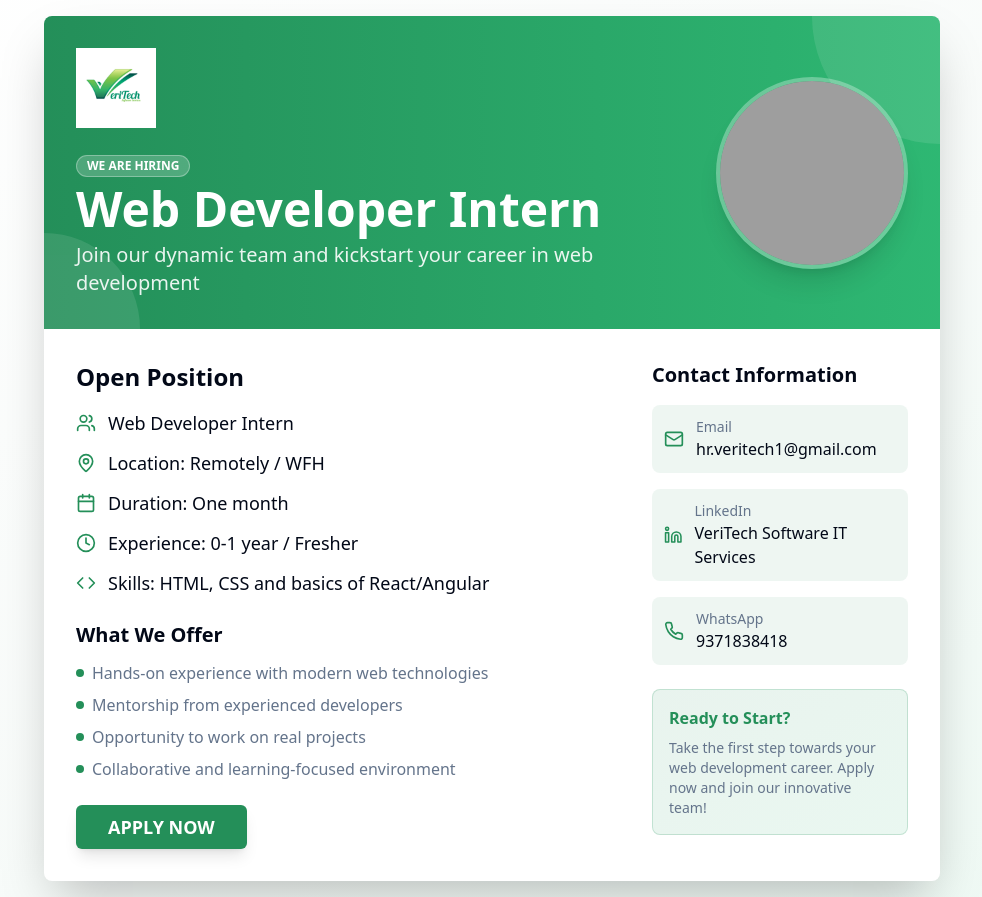
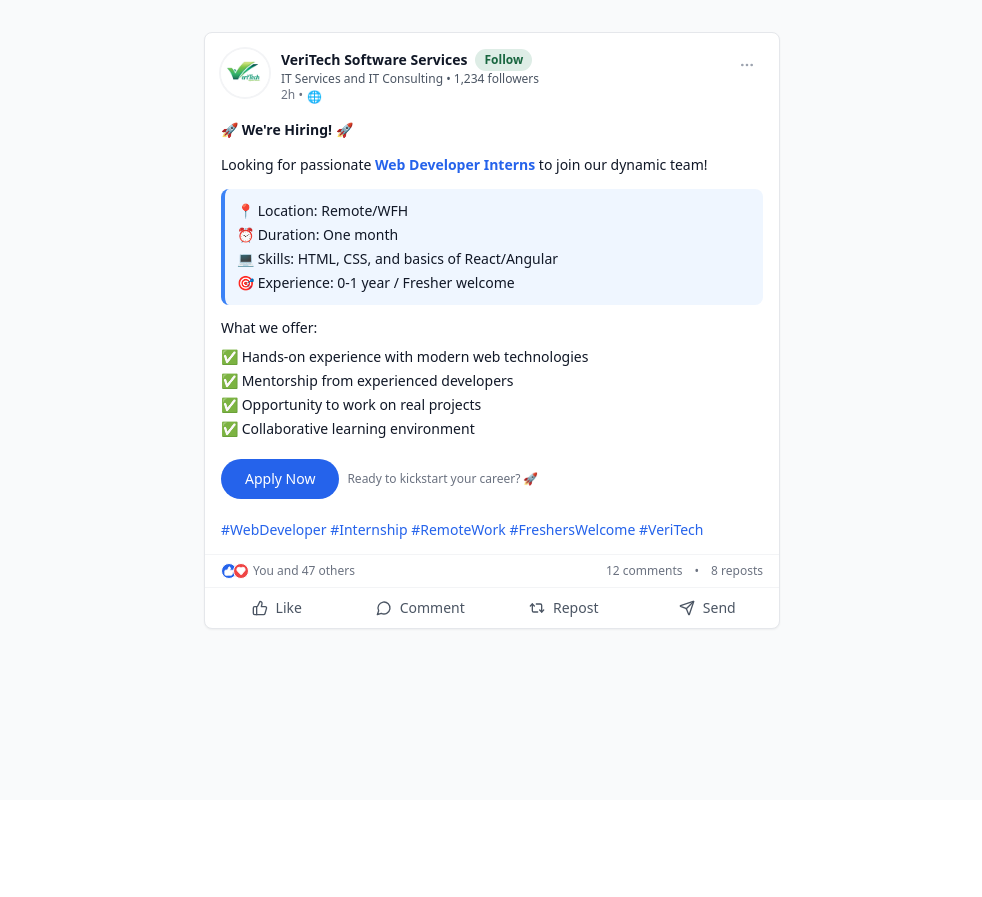
Before and after one commit to Jayeshg215/job-post-restyle-kit, a React (Vite) app: page / in a window 1280 px wide. Shown: the whole page, without its empty margins (148-1130 px from the left). After the commit the page ends 800 px from the top, so only its background shows below. Built offline with nearby package versions, Linux system fonts and the light colour scheme; grey boxes are pictures that could not be loaded.

Commit message:
Refactor job post to LinkedIn post
Change the design of the job post to a LinkedIn post format, using the same content.

```diff
--- a/src/components/LinkedInPost.tsx
+++ b/src/components/LinkedInPost.tsx
@@ -1,92 +1,129 @@
 import { Card, CardContent } from "@/components/ui/card";
 import { Button } from "@/components/ui/button";
 import { Avatar, AvatarImage, AvatarFallback } from "@/components/ui/avatar";
-import { Heart, MessageCircle, Repeat2, Send, MoreHorizontal } from "lucide-react";
+import { Badge } from "@/components/ui/badge";
+import { Heart, MessageCircle, Repeat2, Send, MoreHorizontal, ThumbsUp, Share } from "lucide-react";
 
 const LinkedInPost = () => {
+  const handleApplyClick = () => {
+    window.open("https://forms.gle/mMdqWxDwuW54if4q6", "_blank");
+  };
+
   return (
-    <Card className="w-full max-w-2xl mx-auto">
-      <CardContent className="p-6">
+    <div className="w-full max-w-xl mx-auto bg-white dark:bg-card rounded-lg shadow-sm border border-gray-200 dark:border-border">
       {/* Header */}
-        <div className="flex items-start justify-between mb-4">
-          <div className="flex items-center gap-3">
-            <Avatar className="w-12 h-12">
+      <div className="p-4 flex items-start justify-between">
+        <div className="flex items-start gap-3">
+          <Avatar className="w-12 h-12 ring-2 ring-gray-100 dark:ring-gray-800">
             <AvatarImage src="/lovable-uploads/13343726-0887-4ab9-8c2f-391147f0833d.png" alt="VeriTech Logo" />
-              <AvatarFallback className="bg-primary text-primary-foreground">VT</AvatarFallback>
+            <AvatarFallback className="bg-primary text-primary-foreground font-semibold">VT</AvatarFallback>
           </Avatar>
-            <div>
-              <h3 className="font-semibold text-foreground">VeriTech Software Services</h3>
-              <p className="text-sm text-muted-foreground">IT Services and IT Consulting</p>
-              <p className="text-xs text-muted-foreground">2h • 🌐</p>
+          <div className="flex-1">
+            <div className="flex items-center gap-2">
+              <h3 className="font-semibold text-gray-900 dark:text-foreground text-sm">VeriTech Software Services</h3>
+              <Badge variant="secondary" className="text-xs px-2 py-0.5">Follow</Badge>
+            </div>
+            <p className="text-xs text-gray-600 dark:text-muted-foreground">IT Services and IT Consulting • 1,234 followers</p>
+            <p className="text-xs text-gray-500 dark:text-muted-foreground flex items-center gap-1">
+              2h • <span className="w-3 h-3 text-gray-400">🌐</span>
+            </p>
           </div>
         </div>
-          <Button variant="ghost" size="icon" className="text-muted-foreground">
-            <MoreHorizontal className="w-5 h-5" />
+        <Button variant="ghost" size="icon" className="text-gray-400 hover:text-gray-600 dark:hover:text-gray-300 w-8 h-8">
+          <MoreHorizontal className="w-4 h-4" />
         </Button>
       </div>
 
       {/* Post Content */}
-        <div className="mb-4">
-          <p className="text-foreground leading-relaxed">
-            🚀 <strong>We're Hiring!</strong> 🚀
-            <br /><br />
-            Looking for passionate <strong>Web Developer Interns</strong> to join our dynamic team!
-            <br /><br />
-            📍 <strong>Location:</strong> Remote/WFH<br />
-            ⏰ <strong>Duration:</strong> One month<br />
-            💻 <strong>Skills:</strong> HTML, CSS, and basics of React/Angular<br />
-            🎯 <strong>Experience:</strong> 0-1 year / Fresher welcome
-            <br /><br />
-            What we offer:
-            <br />
-            ✅ Hands-on experience with modern web technologies<br />
-            ✅ Mentorship from experienced developers<br />
-            ✅ Opportunity to work on real projects<br />
-            ✅ Collaborative learning environment
-            <br /><br />
-            Ready to kickstart your career in web development? Apply now!
-            <br /><br />
-            <span className="text-primary">#WebDeveloper #Internship #RemoteWork #FreshersWelcome #VeriTech</span>
+      <div className="px-4 pb-3">
+        <div className="text-sm text-gray-900 dark:text-foreground leading-relaxed space-y-3">
+          <p>
+            🚀 <span className="font-semibold">We're Hiring!</span> 🚀
           </p>
+
+          <p>
+            Looking for passionate <span className="font-semibold text-blue-600">Web Developer Interns</span> to join our dynamic team!
+          </p>
+
+          <div className="bg-blue-50 dark:bg-blue-950/20 p-3 rounded-lg border-l-4 border-blue-500">
+            <div className="space-y-1 text-sm">
+              <p><span className="font-medium">📍 Location:</span> Remote/WFH</p>
+              <p><span className="font-medium">⏰ Duration:</span> One month</p>
+              <p><span className="font-medium">💻 Skills:</span> HTML, CSS, and basics of React/Angular</p>
+              <p><span className="font-medium">🎯 Experience:</span> 0-1 year / Fresher welcome</p>
+            </div>
+          </div>
+
+          <div>
+            <p className="font-medium mb-2">What we offer:</p>
+            <ul className="space-y-1 text-sm">
+              <li>✅ Hands-on experience with modern web technologies</li>
+              <li>✅ Mentorship from experienced developers</li>
+              <li>✅ Opportunity to work on real projects</li>
+              <li>✅ Collaborative learning environment</li>
+            </ul>
+          </div>
+
+          <div className="flex items-center gap-2 pt-2">
+            <Button
+              onClick={handleApplyClick}
+              className="bg-blue-600 hover:bg-blue-700 text-white px-6 py-2 rounded-full text-sm font-medium"
+            >
+              Apply Now
+            </Button>
+            <span className="text-xs text-gray-500">Ready to kickstart your career? 🚀</span>
+          </div>
+
+          <div className="pt-2">
+            <span className="text-blue-600 text-sm font-medium">
+              #WebDeveloper #Internship #RemoteWork #FreshersWelcome #VeriTech
+            </span>
+          </div>
+        </div>
       </div>
 
       {/* Engagement Stats */}
-        <div className="flex items-center justify-between py-3 border-t border-b border-border">
-          <div className="flex items-center gap-2 text-sm text-muted-foreground">
+      <div className="px-4 py-2 flex items-center justify-between text-xs text-gray-500 border-t border-gray-100 dark:border-border">
+        <div className="flex items-center gap-3">
           <div className="flex items-center gap-1">
-              <div className="w-4 h-4 bg-blue-600 rounded-full flex items-center justify-center">
+            <div className="flex -space-x-1">
+              <div className="w-4 h-4 bg-blue-600 rounded-full flex items-center justify-center border border-white">
+                <ThumbsUp className="w-2.5 h-2.5 text-white fill-white" />
+              </div>
+              <div className="w-4 h-4 bg-red-500 rounded-full flex items-center justify-center border border-white">
                 <Heart className="w-2.5 h-2.5 text-white fill-white" />
               </div>
-              <span>24</span>
             </div>
+            <span>You and 47 others</span>
+          </div>
+        </div>
+        <div className="flex items-center gap-3">
+          <span>12 comments</span>
           <span>•</span>
-            <span>8 comments</span>
-            <span>•</span>
-            <span>12 reposts</span>
+          <span>8 reposts</span>
         </div>
       </div>
 
       {/* Action Buttons */}
-        <div className="flex items-center justify-around pt-3">
-          <Button variant="ghost" className="flex items-center gap-2 text-muted-foreground hover:text-foreground">
-            <Heart className="w-5 h-5" />
+      <div className="flex items-center border-t border-gray-100 dark:border-border">
+        <Button variant="ghost" className="flex-1 flex items-center justify-center gap-2 py-3 text-gray-600 dark:text-muted-foreground hover:bg-gray-50 dark:hover:bg-gray-800 rounded-none">
+          <ThumbsUp className="w-5 h-5" />
           <span className="text-sm font-medium">Like</span>
         </Button>
-          <Button variant="ghost" className="flex items-center gap-2 text-muted-foreground hover:text-foreground">
+        <Button variant="ghost" className="flex-1 flex items-center justify-center gap-2 py-3 text-gray-600 dark:text-muted-foreground hover:bg-gray-50 dark:hover:bg-gray-800 rounded-none">
           <MessageCircle className="w-5 h-5" />
           <span className="text-sm font-medium">Comment</span>
         </Button>
-          <Button variant="ghost" className="flex items-center gap-2 text-muted-foreground hover:text-foreground">
+        <Button variant="ghost" className="flex-1 flex items-center justify-center gap-2 py-3 text-gray-600 dark:text-muted-foreground hover:bg-gray-50 dark:hover:bg-gray-800 rounded-none">
           <Repeat2 className="w-5 h-5" />
           <span className="text-sm font-medium">Repost</span>
         </Button>
-          <Button variant="ghost" className="flex items-center gap-2 text-muted-foreground hover:text-foreground">
+        <Button variant="ghost" className="flex-1 flex items-center justify-center gap-2 py-3 text-gray-600 dark:text-muted-foreground hover:bg-gray-50 dark:hover:bg-gray-800 rounded-none">
           <Send className="w-5 h-5" />
           <span className="text-sm font-medium">Send</span>
         </Button>
       </div>
-      </CardContent>
-    </Card>
+    </div>
   );
 };
 
--- a/src/pages/Index.tsx
+++ b/src/pages/Index.tsx
@@ -1,7 +1,11 @@
-import JobPost from "@/components/JobPost";
+import LinkedInPost from "@/components/LinkedInPost";
 
 const Index = () => {
-  return <JobPost />;
+  return (
+    <div className="min-h-screen bg-gray-50 dark:bg-background py-8">
+      <LinkedInPost />
+    </div>
+  );
 };
 
 export default Index;
```
Lines whose indentation alone changed are shown as unchanged.
